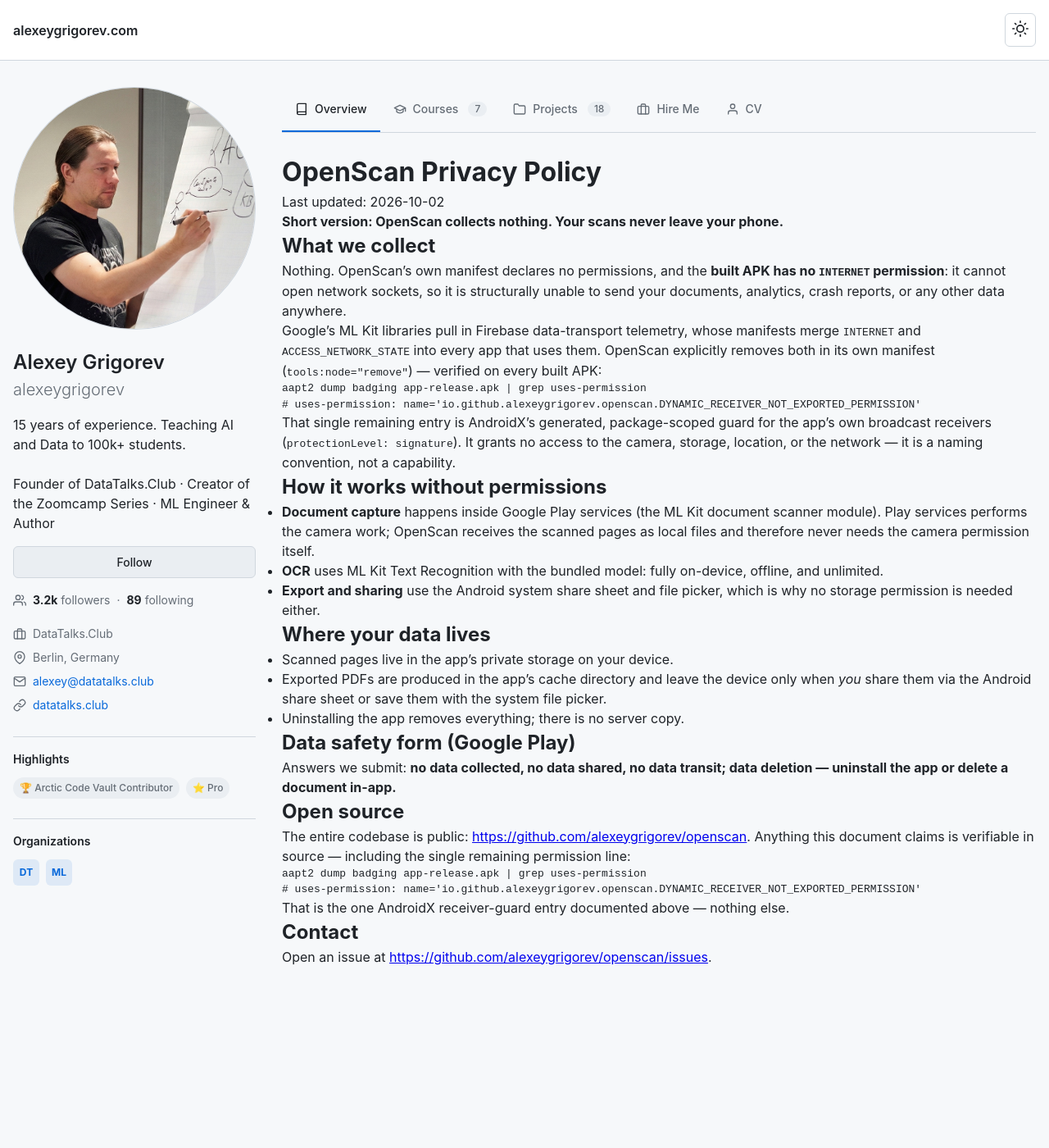
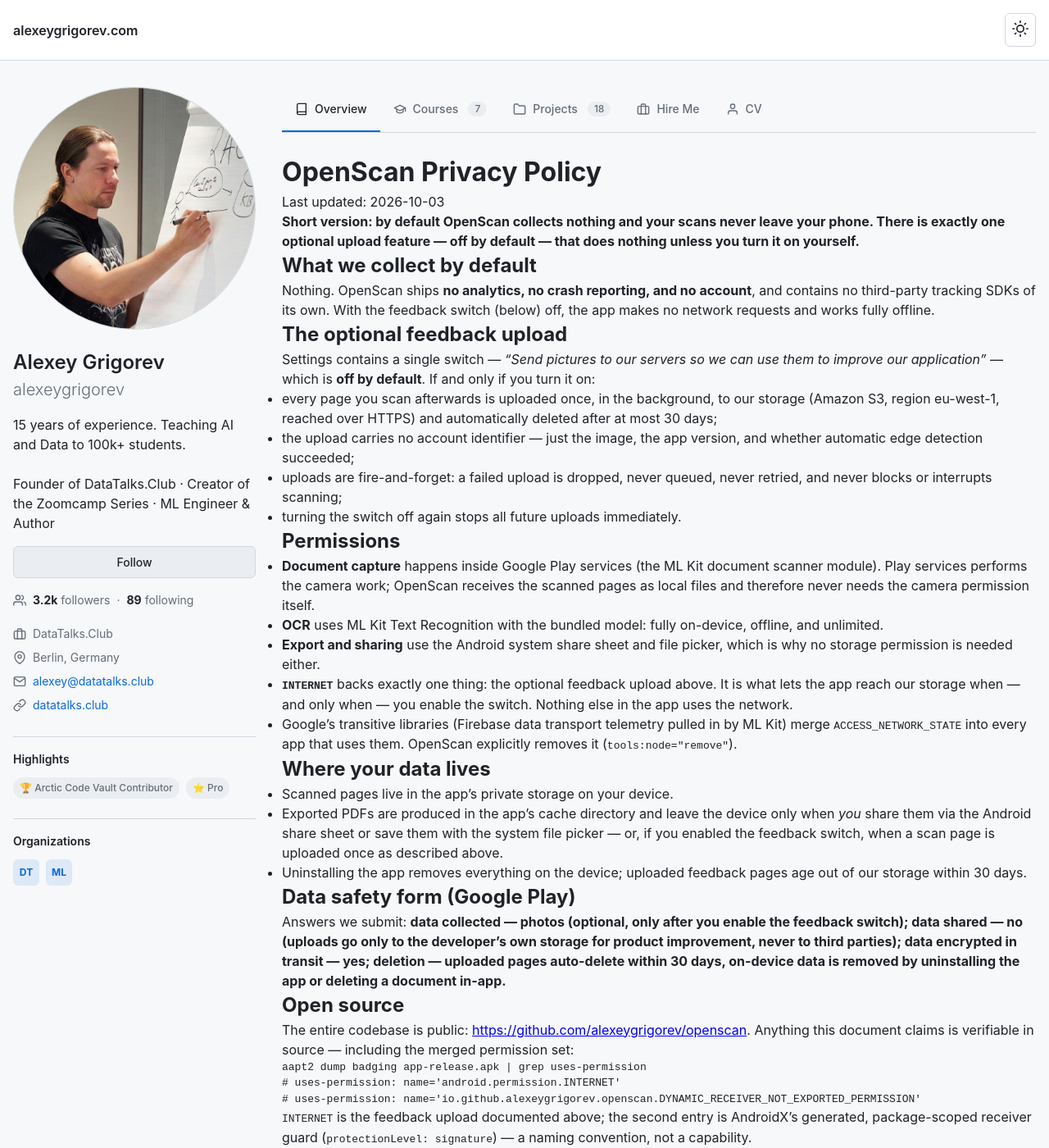
Before and after one commit to alexeygrigorev/alexeygrigorev.github.io, a Jekyll site: the page built from openscan-privacy.md, in a window 1280 px wide and 1400 px high. Shown: the whole window at 82% size. Built offline with Jekyll 4.4.1, drawn with Linux system fonts in a browser that asks for light colours.

Commit message:
OpenScan privacy: disclose the optional off-by-default feedback upload

````diff
--- a/openscan-privacy.md
+++ b/openscan-privacy.md
@@ -1,38 +1,40 @@
 ---
 layout: default
 title: OpenScan Privacy Policy
-description: Privacy policy for OpenScan, the offline-first document scanner - OpenScan collects nothing; scans never leave the phone.
+description: Privacy policy for OpenScan, the offline-first document scanner - by default OpenScan collects nothing; scans never leave the phone unless you turn on the optional feedback upload.
 ---
 
 # OpenScan Privacy Policy
 
-Last updated: 2026-10-02
+Last updated: 2026-10-03
 
-**Short version: OpenScan collects nothing. Your scans never leave your phone.**
+**Short version: by default OpenScan collects nothing and your scans never
+leave your phone. There is exactly one optional upload feature — off by
+default — that does nothing unless you turn it on yourself.**
 
-## What we collect
+## What we collect by default
 
-Nothing. OpenScan's own manifest declares no permissions, and the **built APK
-has no `INTERNET` permission**: it cannot open network sockets, so it is
-structurally unable to send your documents, analytics, crash reports, or any
-other data anywhere.
+Nothing. OpenScan ships **no analytics, no crash reporting, and no account**,
+and contains no third-party tracking SDKs of its own. With the feedback
+switch (below) off, the app makes no network requests and works fully
+offline.
 
-Google's ML Kit libraries pull in Firebase data-transport telemetry, whose
-manifests merge `INTERNET` and `ACCESS_NETWORK_STATE` into every app that
-uses them. OpenScan explicitly removes both in its own manifest
-(`tools:node="remove"`) — verified on every built APK:
+## The optional feedback upload
 
-```bash
-aapt2 dump badging app-release.apk | grep uses-permission
-# uses-permission: name='io.github.alexeygrigorev.openscan.DYNAMIC_RECEIVER_NOT_EXPORTED_PERMISSION'
-```
+Settings contains a single switch — *"Send pictures to our servers so we can
+use them to improve our application"* — which is **off by default**. If and
+only if you turn it on:
 
-That single remaining entry is AndroidX's generated, package-scoped guard for
-the app's own broadcast receivers (`protectionLevel: signature`). It grants
-no access to the camera, storage, location, or the network — it is a naming
-convention, not a capability.
+- every page you scan afterwards is uploaded once, in the background, to our
+  storage (Amazon S3, region eu-west-1, reached over HTTPS) and automatically
+  deleted after at most 30 days;
+- the upload carries no account identifier — just the image, the app version,
+  and whether automatic edge detection succeeded;
+- uploads are fire-and-forget: a failed upload is dropped, never queued,
+  never retried, and never blocks or interrupts scanning;
+- turning the switch off again stops all future uploads immediately.
 
-## How it works without permissions
+## Permissions
 
 - **Document capture** happens inside Google Play services (the ML Kit
   document scanner module). Play services performs the camera work; OpenScan
@@ -42,32 +44,47 @@ convention, not a capability.
   on-device, offline, and unlimited.
 - **Export and sharing** use the Android system share sheet and file picker,
   which is why no storage permission is needed either.
+- **`INTERNET`** backs exactly one thing: the optional feedback upload above.
+  It is what lets the app reach our storage when — and only when — you
+  enable the switch. Nothing else in the app uses the network.
+- Google's transitive libraries (Firebase data transport telemetry pulled in
+  by ML Kit) merge `ACCESS_NETWORK_STATE` into every app that uses them.
+  OpenScan explicitly removes it (`tools:node="remove"`).
 
 ## Where your data lives
 
 - Scanned pages live in the app's private storage on your device.
 - Exported PDFs are produced in the app's cache directory and leave the device
   only when *you* share them via the Android share sheet or save them with
-  the system file picker.
-- Uninstalling the app removes everything; there is no server copy.
+  the system file picker — or, if you enabled the feedback switch, when a
+  scan page is uploaded once as described above.
+- Uninstalling the app removes everything on the device; uploaded feedback
+  pages age out of our storage within 30 days.
 
 ## Data safety form (Google Play)
 
-Answers we submit: **no data collected, no data shared, no data transit;
-data deletion — uninstall the app or delete a document in-app.**
+Answers we submit: **data collected — photos (optional, only after you
+enable the feedback switch); data shared — no (uploads go only to the
+developer's own storage for product improvement, never to third parties);
+data encrypted in transit — yes; deletion — uploaded pages auto-delete
+within 30 days, on-device data is removed by uninstalling the app or
+deleting a document in-app.**
 
 ## Open source
 
 The entire codebase is public:
 <https://github.com/alexeygrigorev/openscan>. Anything this document claims
-is verifiable in source — including the single remaining permission line:
+is verifiable in source — including the merged permission set:
 
 ```bash
 aapt2 dump badging app-release.apk | grep uses-permission
+# uses-permission: name='android.permission.INTERNET'
 # uses-permission: name='io.github.alexeygrigorev.openscan.DYNAMIC_RECEIVER_NOT_EXPORTED_PERMISSION'
 ```
 
-That is the one AndroidX receiver-guard entry documented above — nothing else.
+`INTERNET` is the feedback upload documented above; the second entry is
+AndroidX's generated, package-scoped receiver guard
+(`protectionLevel: signature`) — a naming convention, not a capability.
 
 ## Contact
 
````
